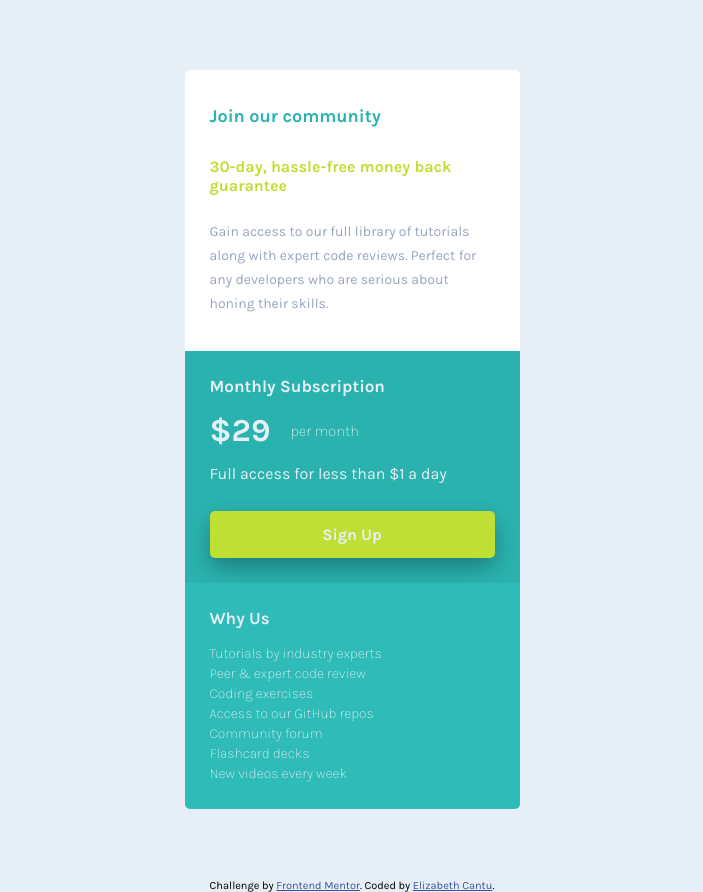
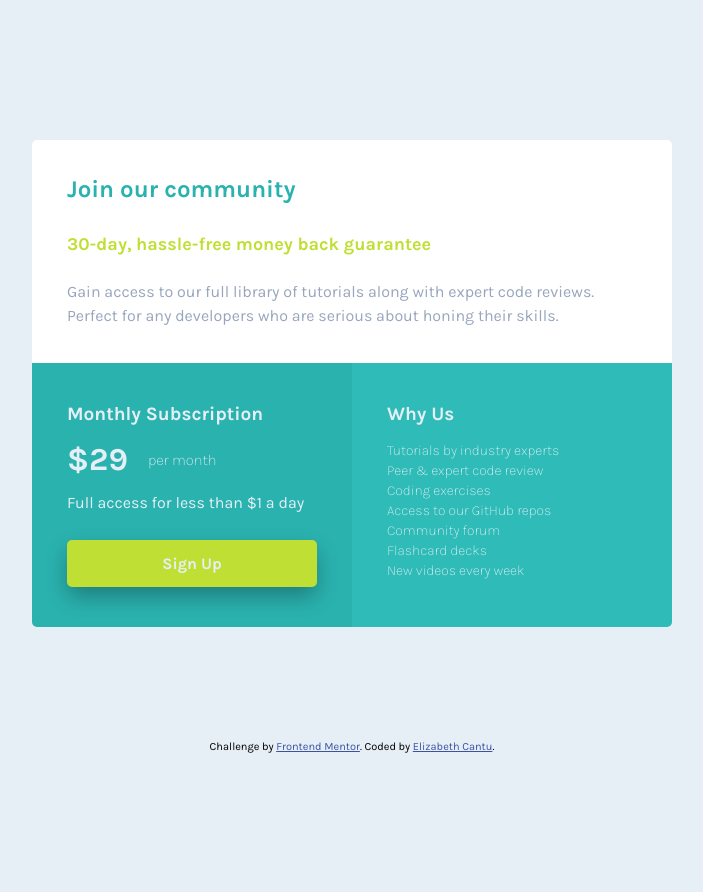
Before and after one commit to Esagecc/single_price_grid, a plain HTML site: page index.html in a window 1280 px wide. Shown: the whole page, without its empty margins (288-991 px from the left). After the commit the page ends 800 px from the top, so only its background shows below. Drawn offline with Linux system fonts and the light colour scheme.

Commit message:
completed the desktop view

```diff
--- a/index.html
+++ b/index.html
@@ -28,6 +28,7 @@
     </p>
   </div>
 
+  <div class="part-two">
     <div class="card-two">
       <h1>
         Monthly Subscription
@@ -57,7 +58,11 @@
           <li>New videos every week</li>
         </ul>
     </div>
+  </div>
+
 </section>
+
+
 
   <div class="attribution">
     Challenge by <a href="https://www.frontendmentor.io?ref=challenge" target="_blank">Frontend Mentor</a>.
--- a/style.css
+++ b/style.css
@@ -27,6 +27,7 @@ body {
 .card-one {
     padding: 35px 25px;
 }
+
 .card-one {
     background-color: white;
     border-radius: 5px 5px 0 0;
@@ -124,6 +125,8 @@ li {
     line-height: 20px;
 }
 .attribution {
+    position: relative;
+    bottom: 20px;
     font-size: 11px;
     text-align: center;
 }
@@ -132,6 +135,61 @@ li {
     color: hsl(228, 45%, 44%);
 }
 
+@media (min-width:500px) {
+
+    .main {
+        margin: 140px auto;
+        width: 640px;
+        height: 480px;
+        display: flex;
+        flex-direction: column;
+    }
+
+    .card-one {
+        border-radius: 5px 5px 0 0;
+        padding: 35px;
+    }
+
+    .card-one h1 {
+        font-size: 24px;
+    }
+
+    .card-one h2 {
+        font-size: 18px;
+    }
+
+    .card-one p {
+        font-size: 16px;
+    }
+
+    .part-two {
+            display: flex;
+            flex-direction: row;
+        }
+
+    .card-two, .card-three {
+    padding: 40px 35px;
+    }
+
+    .card-two {
+        border-radius: 0 0 0 5px ;
+        width: 50%;
+    }
+
+    .card-two h1 {
+        font-size: 19px;
+    }
+
+    .card-three {
+        border-radius: 0 0 5px 0;
+        width: 50%
+    }
+
+    .card-three h2 {
+        font-size: 19px;
+    }
+}
+
 
 /*
  Weights: 400, 700
```
Lines whose indentation alone changed are shown as unchanged.
